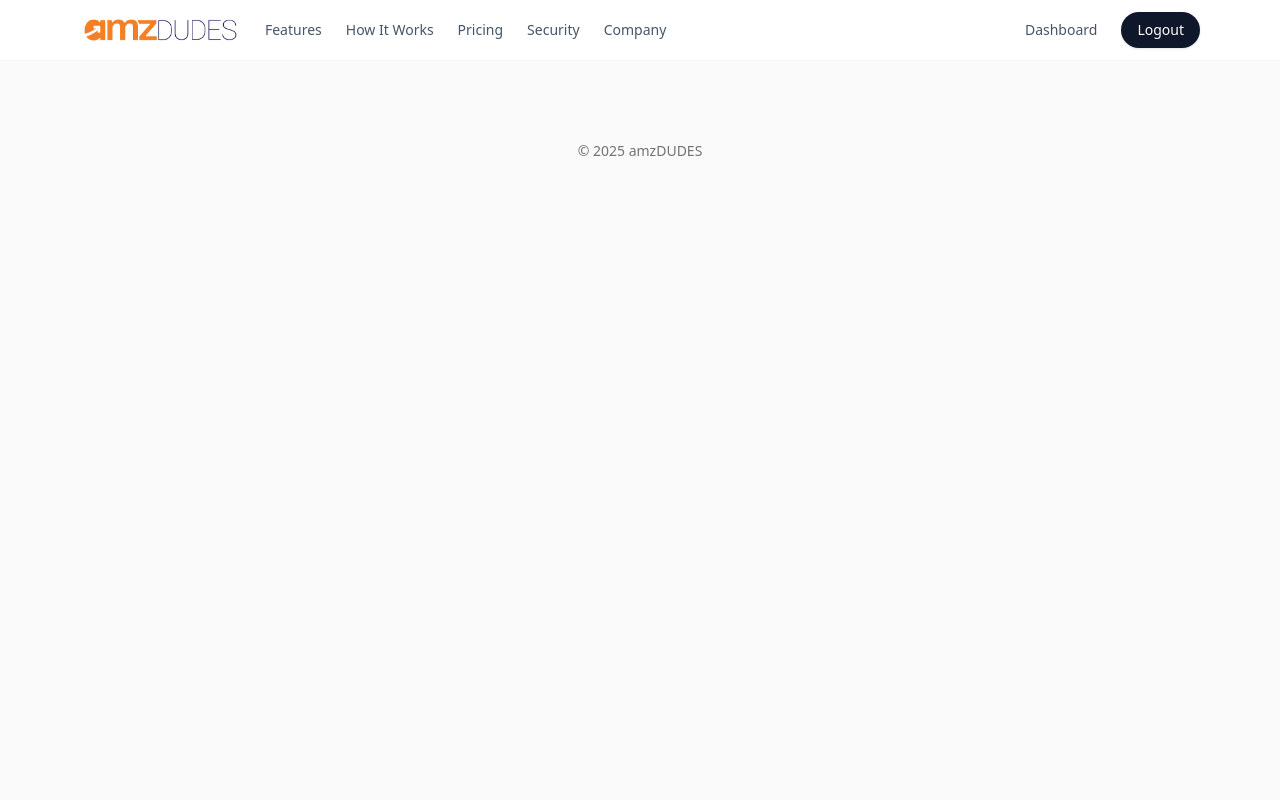
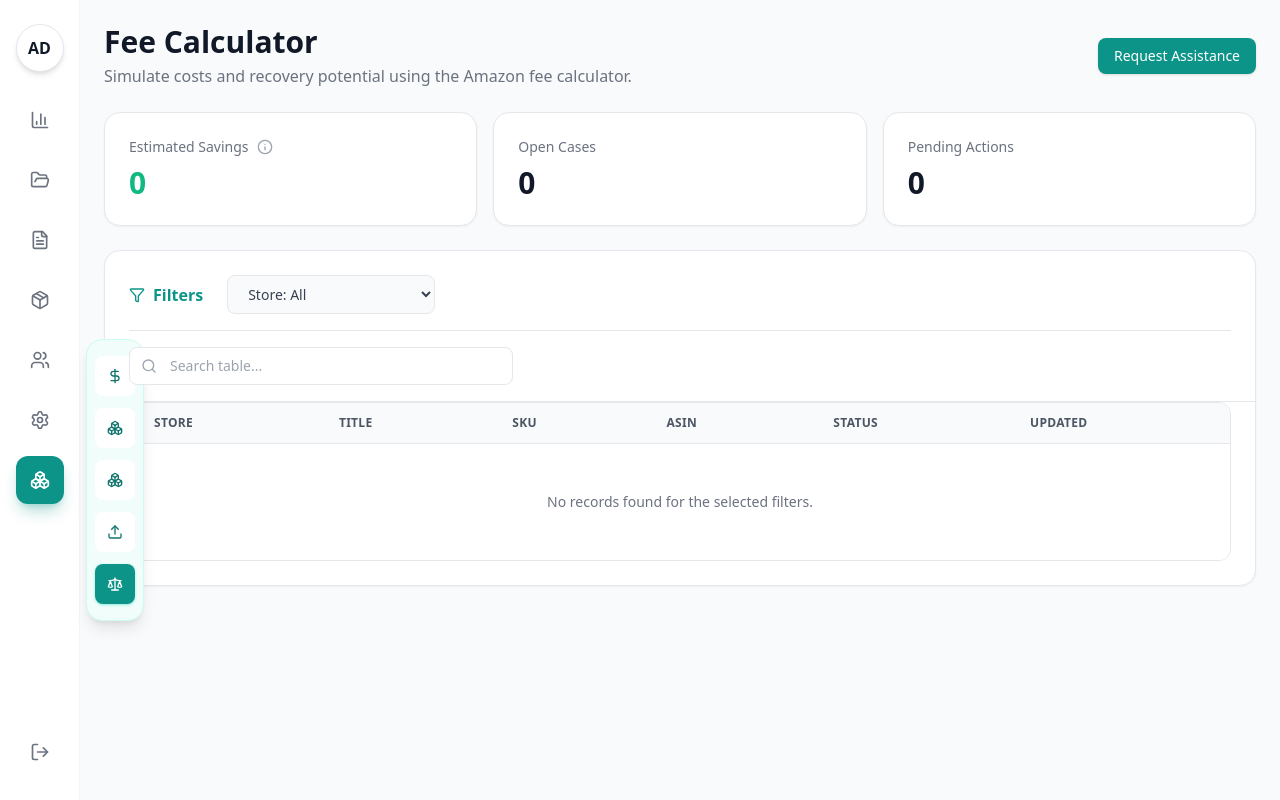
Before and after one commit to amzdudesai02-rgb/reimbursement, a React app in the folder frontend/: page /fee-calculator in a window 1280 px wide. Built offline with nearby package versions, Linux system fonts and the light colour scheme; no server answers; sample sign-in values are in the browser's storage; the HTML template or start-up script is replaced by a standard one.

Commit message:
feat: add FBA fees sub-navigation and pages

```diff
--- a/frontend/src/App.tsx
+++ b/frontend/src/App.tsx
@@ -8,12 +8,12 @@ import Signup from './pages/Signup'
 import Dashboard from './pages/Dashboard'
 import Cases from './pages/Cases'
 import Documents from './pages/Documents'
-import Inventory from './pages/Inventory'
 import Orders from './pages/Orders'
 import Users from './pages/Users'
 import Settings from './pages/Settings'
 import ReimbursementTool from './pages/ReimbursementTool'
 import VerifyEmail from './pages/VerifyEmail'
+import { FbaFeesPage, WeightDimsAlertPage, WdSuccessfulCasesPage, ExportImportDimensionsPage, FeeCalculatorPage } from './pages/FbaTools'
 import { AuthProvider } from './auth/AuthContext'
 import { useAuth } from './auth/useAuth'
 import logo from './assets/logo.png'
@@ -83,10 +83,14 @@ export default function App(){
        <Route path="/dashboard" element={<Protected><Dashboard/></Protected>} />
        <Route path="/cases" element={<Protected><Cases/></Protected>} />
        <Route path="/documents" element={<Protected><Documents/></Protected>} />
-       <Route path="/inventory" element={<Protected><Inventory/></Protected>} />
        <Route path="/orders" element={<Protected><Orders/></Protected>} />
        <Route path="/users" element={<Protected><Users/></Protected>} />
        <Route path="/settings" element={<Protected><Settings/></Protected>} />
+      <Route path="/fba-fees" element={<Protected><FbaFeesPage/></Protected>} />
+      <Route path="/weight-dims-alert" element={<Protected><WeightDimsAlertPage/></Protected>} />
+      <Route path="/wd-successful-cases" element={<Protected><WdSuccessfulCasesPage/></Protected>} />
+      <Route path="/export-import-dimensions" element={<Protected><ExportImportDimensionsPage/></Protected>} />
+      <Route path="/fee-calculator" element={<Protected><FeeCalculatorPage/></Protected>} />
        <Route path="/*" element={<Shell/>} />
      </Routes>
     </BrowserRouter>
--- a/frontend/src/components/DashboardLayout.tsx
+++ b/frontend/src/components/DashboardLayout.tsx
@@ -1,14 +1,17 @@
-import type { ReactNode } from 'react';
+import { useState, type ReactNode } from 'react';
 import { Link, useLocation } from 'react-router-dom';
 import {
   BarChart3,
   FileText,
-  Box,
   Package,
   Users,
   Settings,
   LogOut,
   FolderOpen,
+  DollarSign,
+  Scale,
+  Upload,
+  Boxes,
 } from 'lucide-react';
 import { useAuth } from '../auth/useAuth';
 const brandInitials = 'AD';
@@ -21,20 +24,30 @@ const sidebarItems = [
   { icon: BarChart3, label: 'Dashboard', path: '/dashboard' },
   { icon: FolderOpen, label: 'Cases', path: '/cases' },
   { icon: FileText, label: 'Documents', path: '/documents' },
-  { icon: Box, label: 'Inventory', path: '/inventory' },
   { icon: Package, label: 'Orders', path: '/orders' },
   { icon: Users, label: 'Users', path: '/users' },
   { icon: Settings, label: 'Settings', path: '/settings' },
 ];
 
+const fbaSubItems = [
+  { icon: DollarSign, label: 'FBA Fees', path: '/fba-fees' },
+  { icon: Boxes, label: 'Weight & Dims Alert NA', path: '/weight-dims-alert' },
+  { icon: Boxes, label: 'W&D Successful Cases', path: '/wd-successful-cases' },
+  { icon: Upload, label: 'Export/Import Dimensions', path: '/export-import-dimensions' },
+  { icon: Scale, label: 'Fee Calculator', path: '/fee-calculator' },
+];
+
 export default function DashboardLayout({ children }: DashboardLayoutProps) {
   const location = useLocation();
   const { logout } = useAuth();
+  const [isFbaHovered, setIsFbaHovered] = useState(false);
+  const isFbaRoute = fbaSubItems.some((item) => location.pathname === item.path);
+  const showFbaPanel = isFbaHovered || isFbaRoute;
 
   return (
     <div className="flex h-screen bg-gray-50 overflow-hidden">
       {/* Left Sidebar with Tabs */}
-      <aside className="w-20 bg-white border-r border-gray-100 flex flex-col items-center py-6 flex-shrink-0 space-y-6">
+      <aside className="relative w-20 bg-white border-r border-gray-100 flex flex-col items-center py-6 flex-shrink-0 space-y-6">
         {/* Logo */}
         <div className="flex items-center justify-center">
           <div className="h-12 w-12 rounded-full bg-white text-gray-900 font-semibold flex items-center justify-center shadow-md border border-gray-200">
@@ -68,6 +81,52 @@ export default function DashboardLayout({ children }: DashboardLayoutProps) {
               </Link>
             );
           })}
+
+          {/* FBA Fees group */}
+          <div
+            className="relative w-full flex justify-center"
+            onMouseEnter={() => setIsFbaHovered(true)}
+            onMouseLeave={() => setIsFbaHovered(false)}
+          >
+            <Link
+              to={fbaSubItems[0].path}
+              className={`flex items-center justify-center w-12 h-12 rounded-xl transition-colors ${
+                isFbaRoute
+                  ? 'bg-teal-600 text-white shadow-lg shadow-teal-600/30'
+                  : 'text-gray-500 hover:bg-gray-100 hover:text-gray-900'
+              }`}
+            >
+              <Boxes className="h-5 w-5" />
+            </Link>
+
+            {showFbaPanel && (
+              <div className="absolute left-[70px] top-1/2 -translate-y-1/2 bg-teal-50 border border-teal-100 rounded-2xl px-2 py-4 flex flex-col items-center space-y-3 shadow-lg">
+                {fbaSubItems.map((item) => {
+                  const Icon = item.icon;
+                  const isActive = location.pathname === item.path;
+                  return (
+                    <Link
+                      key={item.path}
+                      to={item.path}
+                      className={`group relative flex items-center justify-center h-10 w-10 rounded-lg transition ${
+                        isActive
+                          ? 'bg-teal-600 text-white shadow shadow-teal-400/40'
+                          : 'bg-white text-teal-700 hover:bg-teal-100'
+                      }`}
+                    >
+                      <Icon className="h-4 w-4" />
+                      <div className="absolute left-12 top-1/2 -translate-y-1/2 flex items-center gap-1 opacity-0 group-hover:opacity-100 transition">
+                        <span className="h-3 w-3 bg-teal-100 rotate-45 rounded-sm shadow-sm" />
+                        <span className="px-3 py-1 rounded-lg bg-teal-100 text-xs font-semibold text-teal-900 shadow border border-teal-100 whitespace-nowrap">
+                          {item.label}
+                        </span>
+                      </div>
+                    </Link>
+                  );
+                })}
+              </div>
+            )}
+          </div>
         </nav>
 
         {/* Logout */}
--- /dev/null
+++ b/frontend/src/pages/FbaTools.tsx
@@ -0,0 +1,145 @@
+import { useState } from "react";
+import { Info, Search, Filter } from "lucide-react";
+import DashboardLayout from "../components/DashboardLayout";
+
+type TemplateProps = {
+  title: string;
+  subtitle: string;
+  metricsLabel?: string;
+};
+
+function FbaTemplate({ title, subtitle, metricsLabel = "Total Savings" }: TemplateProps) {
+  const [store, setStore] = useState("All");
+  const [searchTerm, setSearchTerm] = useState("");
+
+  return (
+    <DashboardLayout>
+      <div className="space-y-6">
+        <header className="flex items-center justify-between flex-wrap gap-4">
+          <div>
+            <h1 className="text-3xl font-bold text-gray-900">{title}</h1>
+            <p className="text-gray-500 mt-1">{subtitle}</p>
+          </div>
+          <button className="px-4 py-2 text-sm font-medium text-white bg-teal-600 rounded-lg shadow hover:bg-teal-700">
+            Request Assistance
+          </button>
+        </header>
+
+        <section className="grid grid-cols-1 md:grid-cols-3 gap-4">
+          <div className="bg-white border border-gray-200 rounded-2xl p-6 shadow-sm">
+            <div className="flex items-center gap-2 text-sm font-medium text-gray-500">
+              {metricsLabel}
+              <Info className="h-4 w-4 text-gray-400" />
+            </div>
+            <p className="text-3xl font-semibold text-emerald-500 mt-2">0</p>
+          </div>
+          <div className="bg-white border border-gray-200 rounded-2xl p-6 shadow-sm">
+            <p className="text-sm font-medium text-gray-500">Open Cases</p>
+            <p className="text-3xl font-semibold text-gray-900 mt-2">0</p>
+          </div>
+          <div className="bg-white border border-gray-200 rounded-2xl p-6 shadow-sm">
+            <p className="text-sm font-medium text-gray-500">Pending Actions</p>
+            <p className="text-3xl font-semibold text-gray-900 mt-2">0</p>
+          </div>
+        </section>
+
+        <section className="bg-white border border-gray-200 rounded-2xl shadow-sm">
+          <div className="px-6 pt-6">
+            <div className="flex items-center gap-6 border-b border-gray-200 pb-4">
+              <div className="flex items-center gap-2 text-teal-600 font-semibold">
+                <Filter className="h-4 w-4" />
+                Filters
+              </div>
+              <select
+                value={store}
+                onChange={(e) => setStore(e.target.value)}
+                className="px-4 py-2 border border-gray-200 rounded-lg text-sm text-gray-700 bg-gray-50 focus:outline-none focus:ring-2 focus:ring-teal-500"
+              >
+                <option value="All">Store: All</option>
+                <option value="Cowell's Beach N' Bikini">Cowell's Beach N' Bikini</option>
+              </select>
+            </div>
+          </div>
+
+          <div className="px-6 py-4 border-b border-gray-200">
+            <div className="relative max-w-sm">
+              <Search className="absolute left-3 top-1/2 -translate-y-1/2 h-4 w-4 text-gray-400" />
+              <input
+                value={searchTerm}
+                onChange={(e) => setSearchTerm(e.target.value)}
+                placeholder="Search table..."
+                className="w-full pl-10 pr-4 py-2 border border-gray-200 rounded-lg text-sm text-gray-700 focus:outline-none focus:ring-2 focus:ring-teal-500"
+              />
+            </div>
+          </div>
+
+          <div className="px-6 pb-6">
+            <div className="overflow-x-auto rounded-xl border border-gray-200">
+              <table className="min-w-full divide-y divide-gray-200">
+                <thead className="bg-gray-50">
+                  <tr>
+                    {["Store", "Title", "SKU", "ASIN", "Status", "Updated"].map((heading) => (
+                      <th key={heading} className="px-6 py-3 text-left text-xs font-semibold text-gray-600 uppercase tracking-wide">
+                        {heading}
+                      </th>
+                    ))}
+                  </tr>
+                </thead>
+                <tbody className="bg-white divide-y divide-gray-100">
+                  <tr>
+                    <td colSpan={6} className="px-6 py-12 text-center text-sm text-gray-500">
+                      No records found for the selected filters.
+                    </td>
+                  </tr>
+                </tbody>
+              </table>
+            </div>
+          </div>
+        </section>
+      </div>
+    </DashboardLayout>
+  );
+}
+
+export function FbaFeesPage() {
+  return <FbaTemplate title="FBA Fees" subtitle="Track reimbursement opportunities for incorrect FBA fee charges." />;
+}
+
+export function WeightDimsAlertPage() {
+  return (
+    <FbaTemplate
+      title="Weight & Dims Alert NA"
+      subtitle="Identify ASINs flagged by Amazon for mismatched weight and dimension data."
+    />
+  );
+}
+
+export function WdSuccessfulCasesPage() {
+  return (
+    <FbaTemplate
+      title="W&D Successful Cases"
+      subtitle="Review successful weight and dimension appeals and their outcomes."
+      metricsLabel="Successful Recoveries"
+    />
+  );
+}
+
+export function ExportImportDimensionsPage() {
+  return (
+    <FbaTemplate
+      title="Export/Import Dimensions"
+      subtitle="Manage bulk exports or imports of weight & dimension data for auditing."
+      metricsLabel="Pending Uploads"
+    />
+  );
+}
+
+export function FeeCalculatorPage() {
+  return (
+    <FbaTemplate
+      title="Fee Calculator"
+      subtitle="Simulate costs and recovery potential using the Amazon fee calculator."
+      metricsLabel="Estimated Savings"
+    />
+  );
+}
```
